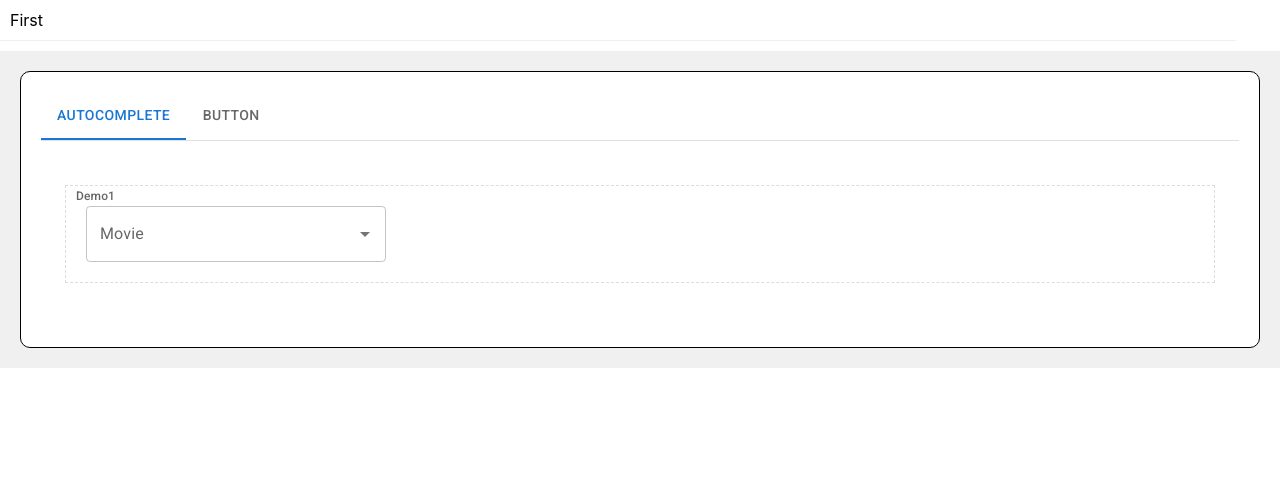
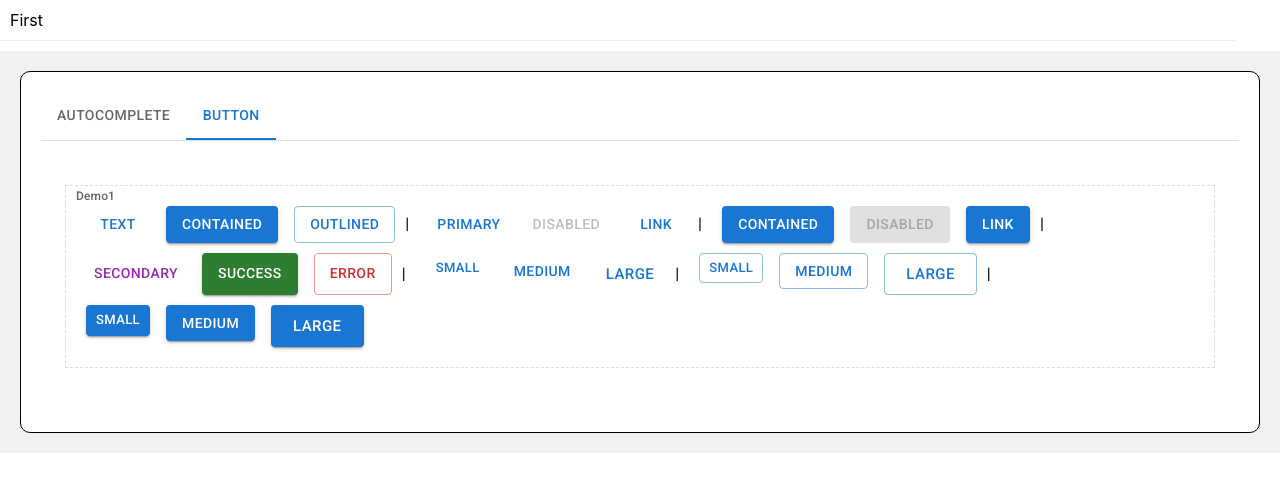
Before and after one commit to vamb/mui_demo, a React (Create React App) app: page /first in a window 1280 px wide. Shown: the top 492 px of the page. Built offline with nearby package versions, Linux system fonts and the light colour scheme.

Commit message:
feat: init commit

```diff
--- a/src/pages/First/FirstPage.js
+++ b/src/pages/First/FirstPage.js
@@ -26,7 +26,7 @@ const TabPanel =(props)=> {
 }
 
 const FirstPage = () => {
-  const [ activeKey, setActiveKey ] = useState(0)
+  const [ activeKey, setActiveKey ] = useState(1)
 
   const updateActiveKey = key => {
     setActiveKey(key)
--- a/src/pages/First/component/Demo1.js
+++ b/src/pages/First/component/Demo1.js
@@ -28,7 +28,7 @@ const Demo1 = () =>{
 const Wrapper = styled('div')`
   display: flex;
   flex-direction: row;
-  flex-wrap: warp;
+  flex-wrap: wrap;
   gap: 10px;
 `
 
--- a/src/pages/First/component/Demo2.js
+++ b/src/pages/First/component/Demo2.js
@@ -1,25 +1,90 @@
 import styled from "@emotion/styled";
 import UnitContent from "../../component/UnitContent";
-import { Button } from '@mui/material';
+import { Button, Stack, Box } from '@mui/material';
 import React from "react";
 
 const Demo2 = () => {
   return (
     <UnitContent title={'Demo1'}>
       <Wrapper>
-        <div>
-          <Button variant="contained">Hello World</Button>
-        </div>
+        <Stack spacing={2} direction="row">
+          <Button variant="text">Text</Button>
+          <Button variant="contained">Contained</Button>
+          <Button variant="outlined">Outlined</Button>
+        </Stack>
+        <Stack direction="row" spacing={2}>
+          <Button>Primary</Button>
+          <Button disabled>Disabled</Button>
+          <Button href="#text-buttons">Link</Button>
+        </Stack>
+        <Stack direction="row" spacing={2}>
+          <Button variant="contained">Contained</Button>
+          <Button variant="contained" disabled>
+            Disabled
+          </Button>
+          <Button variant="contained" href="#contained-buttons">
+            Link
+          </Button>
+        </Stack>
+        <Stack direction="row" spacing={2}>
+          <Button color="secondary">Secondary</Button>
+          <Button variant="contained" color="success">
+            Success
+          </Button>
+          <Button variant="outlined" color="error">
+            Error
+          </Button>
+        </Stack>
+        <Stack direction="row" spacing={2}>
+          <div>
+            <Button size="small">Small</Button>
+          </div>
+          <div>
+            <Button size="medium">Medium</Button>
+          </div>
+          <div>
+            <Button size="large">Large</Button>
+          </div>
+        </Stack>
+        <Stack direction="row" spacing={2}>
+          <div>
+            <Button variant="outlined" size="small">Small</Button>
+          </div>
+          <div>
+            <Button variant="outlined" size="medium">Medium</Button>
+          </div>
+          <div>
+            <Button variant="outlined" size="large">Large</Button>
+          </div>
+        </Stack>
+        <Stack direction="row" spacing={2}>
+          <div>
+            <Button variant="contained" size="small">Small</Button>
+          </div>
+          <div>
+            <Button variant="contained" size="medium">Medium</Button>
+          </div>
+          <div>
+            <Button variant="contained" size="large">Large</Button>
+          </div>
+        </Stack>
       </Wrapper>
     </UnitContent>
   )
 }
 
 const Wrapper = styled('div')`
+  width: 100%;
   display: flex;
   flex-direction: row;
-  flex-wrap: warp;
+  flex-wrap: wrap;
   gap: 10px;
+  & > :not(:last-child)::after {
+    content: '|';
+    display: flex;
+    align-items: center;
+    padding: 0 10px;
+  }
 `
 
 export default Demo2
```
